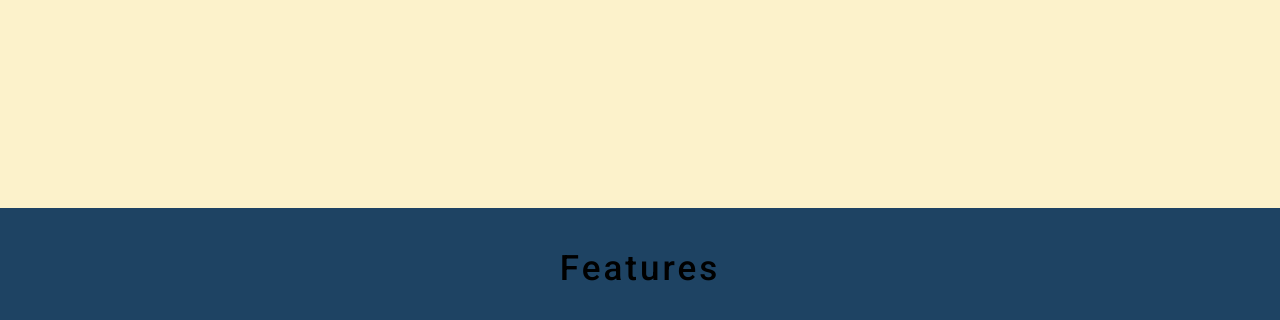
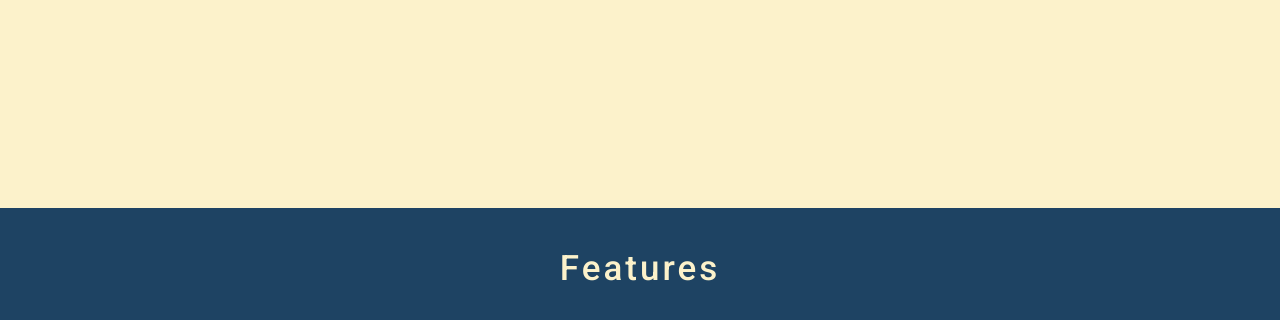
Before and after one commit to etmk/roomr-landing, a Gatsby site: page / in a window 1280 px wide. Shown: the part 482-802 px from the top of the page. Built offline with nearby package versions, Linux system fonts and the light colour scheme; Gatsby itself is replaced by a stand-in of ours.

Commit message:
added conditional h2 color

```diff
--- a/src/components/sectionHeader.js
+++ b/src/components/sectionHeader.js
@@ -1,9 +1,13 @@
 import React from 'react';
 import './sectionHeader.css';
 
-const SectionHeader = ({ text, lineWidth }) => (
+const SectionHeader = ({ text, lineWidth, color }) => (
   <div className="section-header">
-    <h2>{text}</h2>
+    <h2
+      style={{ "color": (color === 'blue') ? "#1e4363" : "#fcf2cb"}}
+    >
+      {text}
+    </h2>
   </div>
 )
 
```
